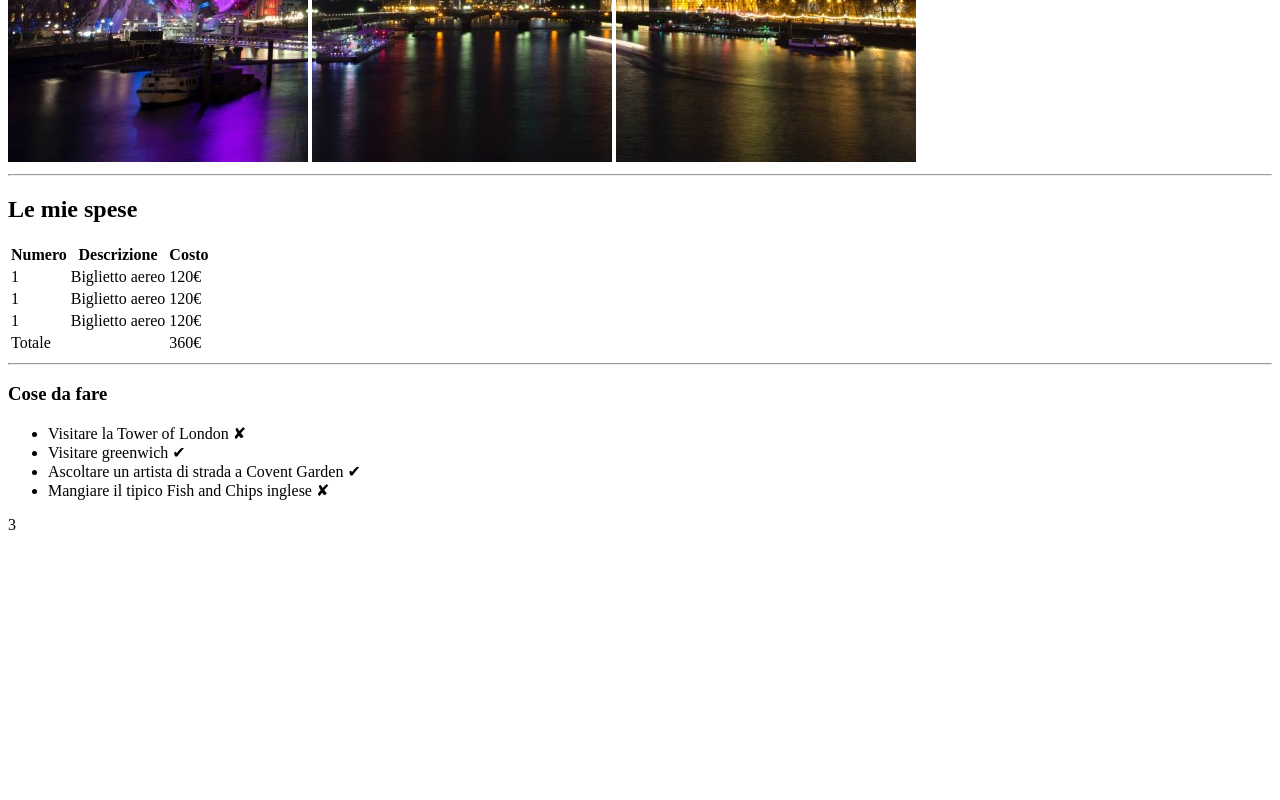
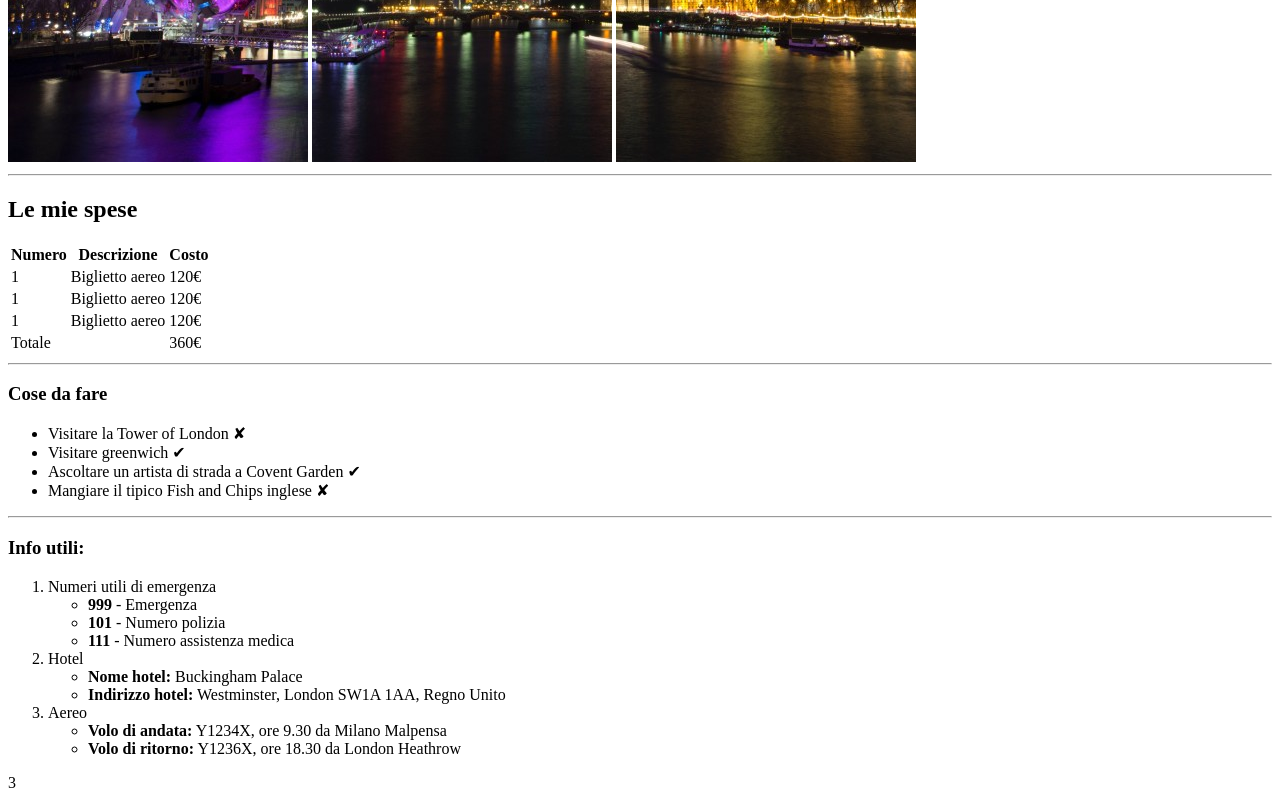
Before and after one commit to MorenaMastromarino/html-london-trip, a plain HTML site: page index.html in a window 1280 px wide. Shown: the part 518-1318 px from the top of the page. Before the commit the page ends 1060 px from the top, so only its background shows below. Drawn offline with Linux system fonts and the light colour scheme.

Commit message:
aggiunta sezione info

```diff
--- a/index.html
+++ b/index.html
@@ -70,6 +70,37 @@
     </section>
     <!-- Fine sezione cose da fare -->
 
+    <!-- Inizio sezione info -->
+    <section>
+      <hr>
+      <h3>Info utili:</h3>
+      <ol>
+        <li>
+          Numeri utili di emergenza
+          <ul>
+            <li><strong>999</strong> - Emergenza</li>
+            <li><strong>101</strong> - Numero polizia</li>
+            <li><strong>111</strong> - Numero assistenza medica</li>
+          </ul>
+        </li>
+        <li>
+          Hotel
+          <ul>
+            <li><strong>Nome hotel:</strong> Buckingham Palace</li>
+            <li><strong>Indirizzo hotel:</strong> Westminster, London SW1A 1AA, Regno Unito</li>
+           </ul>
+        </li>
+        <li>
+          Aereo
+          <ul>
+            <li><strong>Volo di andata:</strong> Y1234X, ore 9.30 da Milano Malpensa</li>
+            <li><strong>Volo di ritorno:</strong> Y1236X, ore 18.30 da London Heathrow</li>
+          </ul>
+        </li>
+      </ol>
+    </section>
+    <!-- Fine sezione info -->
+
   </main>
 
   <footer>3</footer>
```
